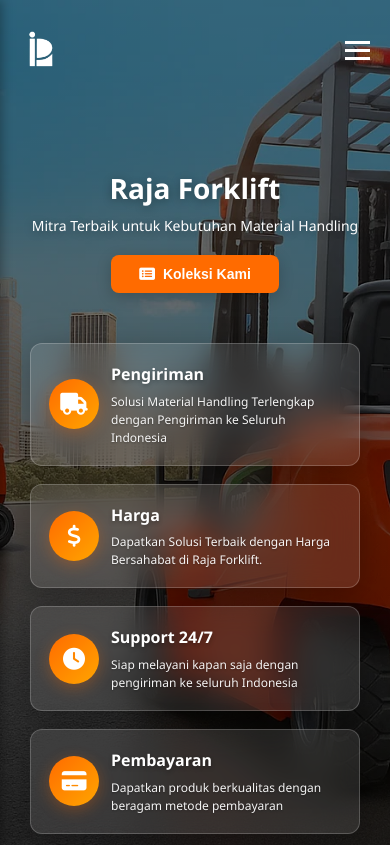
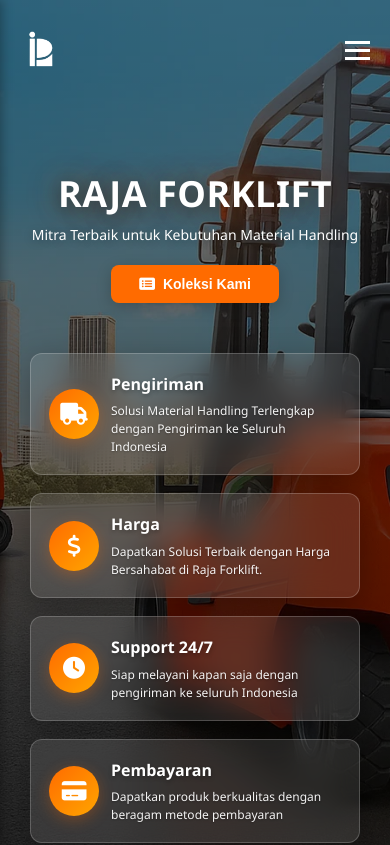
Before and after one commit to blitiket/blitiket.github.io, a website: page index.html in a window 390 px wide. Shown: the top 845 px of the page. Drawn offline with Linux system fonts and the light colour scheme; some icons are missing.

Commit message:
Add interactive hero title with larger size and advanced animations

```diff
--- a/index.html
+++ b/index.html
@@ -37,7 +37,7 @@
     <link rel="shortcut icon" href="favicon.ico">
 
     <title>Raja Forklift - Distributor Forklift Terpercaya</title>
-    <link rel="stylesheet" href="styles.css?v=1.0.18">
+    <link rel="stylesheet" href="styles.css?v=1.0.19">
     <link rel="stylesheet" href="https://cdnjs.cloudflare.com/ajax/libs/font-awesome/6.4.0/css/all.min.css">
     <script src="https://cdnjs.cloudflare.com/ajax/libs/pdf.js/3.11.174/pdf.min.js"></script>
 </head>
@@ -78,7 +78,7 @@
                 <div class="hero-animation">
                     <div class="lottie-container" id="lottieAnimation"></div>
                     </div>
-                <h1 class="hero-title">Raja Forklift</h1>
+                <h1 class="hero-title">RAJA FORKLIFT</h1>
                 <p class="hero-subtitle">Mitra Terbaik untuk Kebutuhan Material Handling</p>
                 <button class="btn btn-primary open-whatsapp-modal">
                     <i class="fas fa-list-alt"></i> Koleksi Kami
@@ -630,6 +630,6 @@
         </div>
     </div>
 
-    <script src="script.js?v=1.0.18"></script>
+    <script src="script.js?v=1.0.19"></script>
 </body>
 </html>
--- a/styles.css
+++ b/styles.css
@@ -326,12 +326,27 @@
 }
 
 .hero-title {
-    font-size: 52px;
+    font-size: 72px;
     color: var(--white);
     margin-bottom: 15px;
-    font-weight: 700;
-    animation: fadeInUp 1s ease;
-    text-shadow: 0 2px 10px rgba(0, 0, 0, 0.3);
+    font-weight: 800;
+    letter-spacing: 2px;
+    animation: heroTitleAnimation 1.5s ease-out;
+    text-shadow:
+        0 4px 20px rgba(0, 0, 0, 0.5),
+        0 0 30px rgba(255, 107, 0, 0.3),
+        0 0 50px rgba(255, 107, 0, 0.2);
+    transition: all 0.3s ease;
+    cursor: default;
+}
+
+.hero-title:hover {
+    transform: scale(1.05);
+    text-shadow:
+        0 6px 30px rgba(0, 0, 0, 0.6),
+        0 0 40px rgba(255, 107, 0, 0.5),
+        0 0 60px rgba(255, 107, 0, 0.3),
+        0 0 80px rgba(255, 107, 0, 0.2);
 }
 
 .hero-subtitle {
@@ -1625,6 +1640,29 @@
     }
 }
 
+@keyframes heroTitleAnimation {
+    0% {
+        opacity: 0;
+        transform: translateY(50px) scale(0.8);
+        text-shadow: 0 0 0 rgba(0, 0, 0, 0);
+    }
+    50% {
+        opacity: 0.8;
+        transform: translateY(-10px) scale(1.05);
+    }
+    70% {
+        transform: translateY(5px) scale(0.98);
+    }
+    100% {
+        opacity: 1;
+        transform: translateY(0) scale(1);
+        text-shadow:
+            0 4px 20px rgba(0, 0, 0, 0.5),
+            0 0 30px rgba(255, 107, 0, 0.3),
+            0 0 50px rgba(255, 107, 0, 0.2);
+    }
+}
+
 /* Responsive Design */
 @media (max-width: 992px) {
     .container {
@@ -1632,7 +1670,8 @@
     }
 
     .hero-title {
-        font-size: 42px;
+        font-size: 52px;
+        letter-spacing: 1.5px;
     }
 
     .hero-subtitle {
@@ -1781,10 +1820,11 @@
     }
 
     .hero-title {
-        font-size: 32px;
+        font-size: 42px;
         line-height: 1.2;
         margin-bottom: 12px;
-        font-weight: 700;
+        font-weight: 800;
+        letter-spacing: 1px;
     }
 
     .hero-subtitle {
@@ -2141,10 +2181,11 @@
     }
 
     .hero-title {
-        font-size: 28px;
+        font-size: 36px;
         line-height: 1.2;
-        font-weight: 700;
+        font-weight: 800;
         margin-bottom: 10px;
+        letter-spacing: 0.5px;
     }
 
     .hero-subtitle {
```
